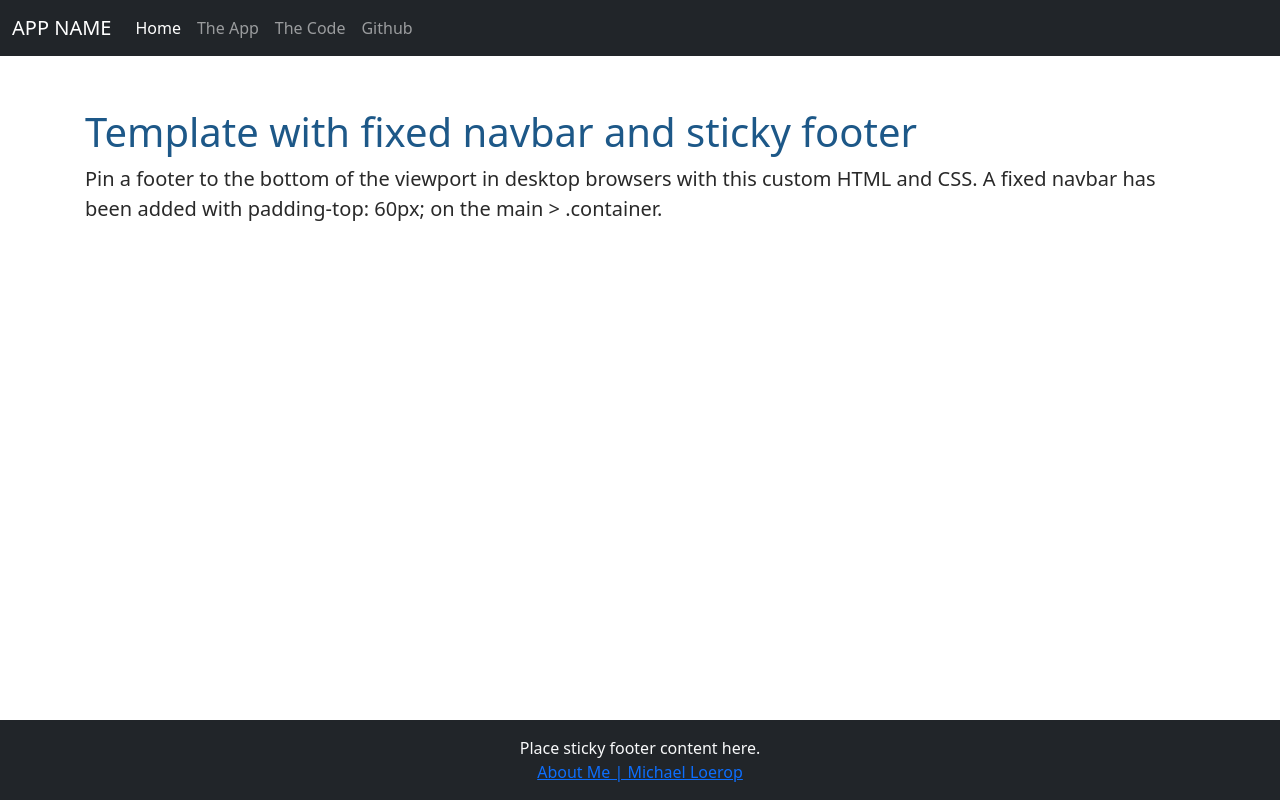
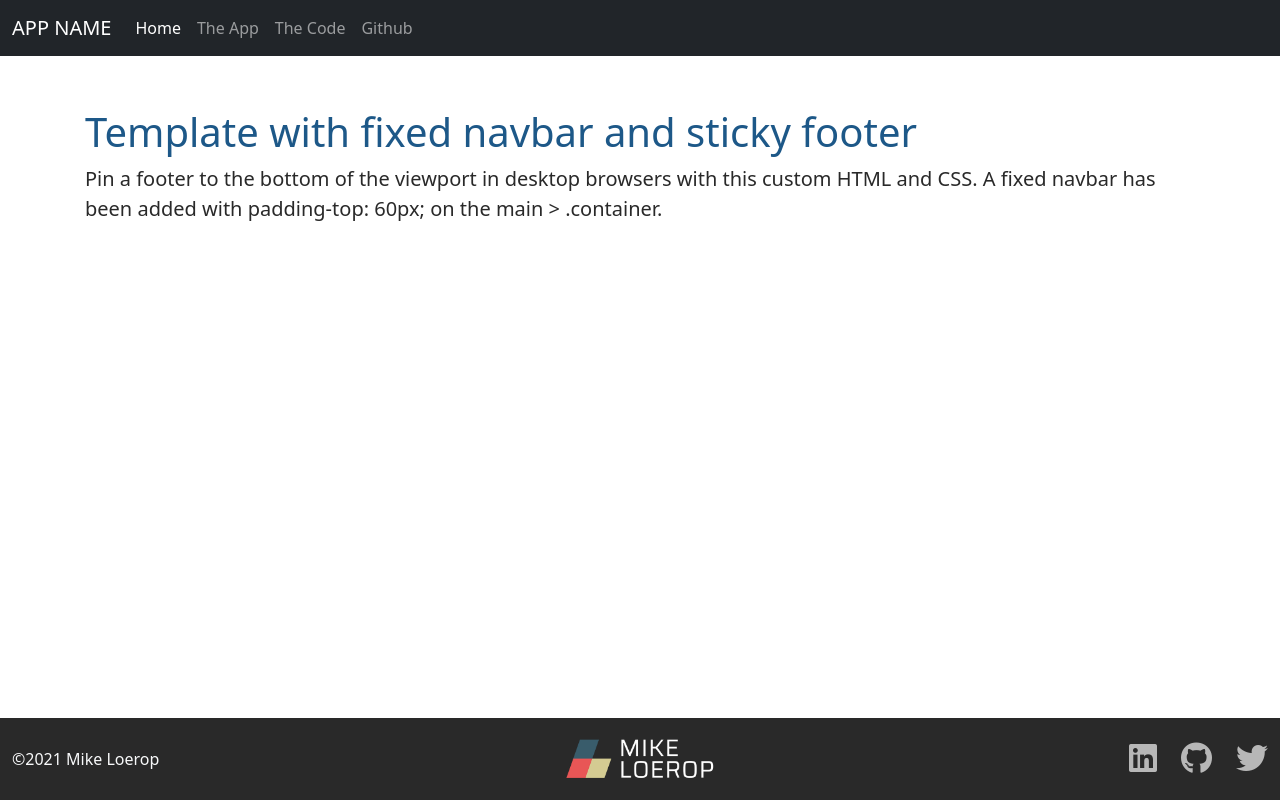
Before and after one commit to MichaelLoerop/Javascript_MiniSiteTemplate, a plain HTML site: page index.html in a window 1280 px wide. Drawn offline with nearby package versions, Linux system fonts and the light colour scheme.

Commit message:
Updated Footer

```diff
--- a/css/site.css
+++ b/css/site.css
@@ -22,7 +22,14 @@ h1,h2,h3,h4,h5,h6{
     color: var(--primary-color);
 }
 
+footer .social>a{
+    color: var(--white-color);
+    opacity: .75;
+}
 
+footer .social>a:hover{
+    opacity: 1;
+}
 
 main>.container {
     padding: 60px 15px 0;
--- a/index.html
+++ b/index.html
@@ -12,6 +12,8 @@
         integrity="sha384-F3w7mX95PdgyTmZZMECAngseQB83DfGTowi0iMjiWaeVhAn4FJkqJByhZMI3AhiU" crossorigin="anonymous">
 
     <link href="/css/site.css" rel="stylesheet">
+
+    <script src="https://kit.fontawesome.com/f434149863.js" crossorigin="anonymous"></script>
 
 </head>
 
@@ -45,7 +47,7 @@
     </div>
 </nav>
 
-    <!-- Main -->
+    <!-- Main-->
     <main class="flex-shrink-0">
        <div class="container">
            <h1 class="mt-5">Template with fixed navbar and sticky footer</h1>
@@ -54,11 +56,25 @@
     </main>
 
     <!-- Footer -->
-    <footer class="footer mt-auto py-3 bg-dark sticky-footer">
-        <div class="container-fluid text-center">
-            <span class="text-light">Place sticky footer content here.</span>
+    <footer class="footer mt-auto py-3">
+        <div class="container-fluid">
+            <div class="row row-cols-1 row-cols-lg-3 gy-2">
+                <div class="col text-light d-flex align-items-center justify-content-center justify-content-lg-start order-last order-lg-first">
+                    <div>&copy;2021 Mike Loerop</div>
+                </div>
+                <div class="col d-flex align-items-center justify-content-center justify-content-lg-center">
+                    <img src="/img/Logo-darkmode-SM.png" alt="Michael Loerop Logo" height="50">
+                </div>
+                <div class="col d-flex align-items-center justify-content-center justify-content-lg-end">
+                    <div class="row">
+                        <div class="col social"><a href="https://www.linkedin.com/in/mikeloerop/" target="_blank"><i class="fab fa-linkedin fa-2x"></i></a></div>
+                        <div class="col social"><a href="https://github.com/MikeLoerop" target="_blank"><i class="fab fa-github fa-2x"></i></a></div>
+                        <div class="col social"><a href="https://twitter.com/MikeLoerop" target="_blank"><i class="fab fa-twitter fa-2x"></i></a></div>
+                    </div>
+                </div>
+            </div>
         </div>
-        <div class="text-center"><a href="#">About Me | Michael Loerop</a></div>
+
     </footer>
 
     <!-- Bootstrap JS -->
```
Also changed, not shown: img/Logo-Darkmode-SM.png (added), img/Logo-Icon.png (added).
